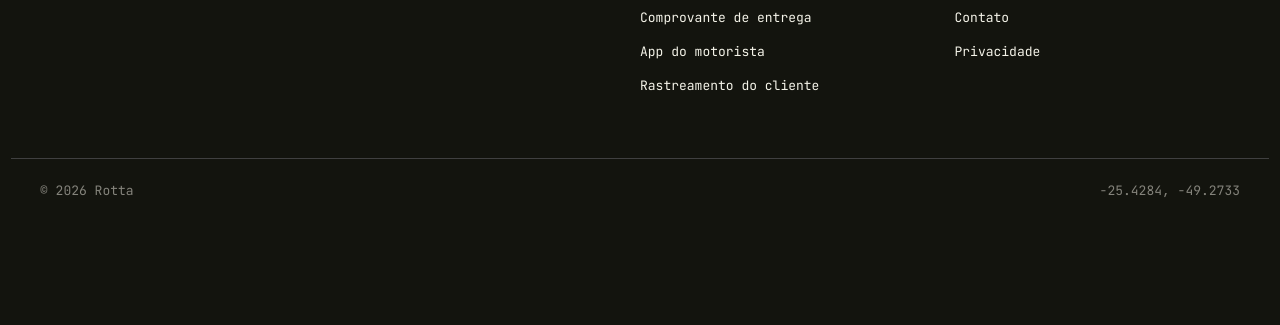
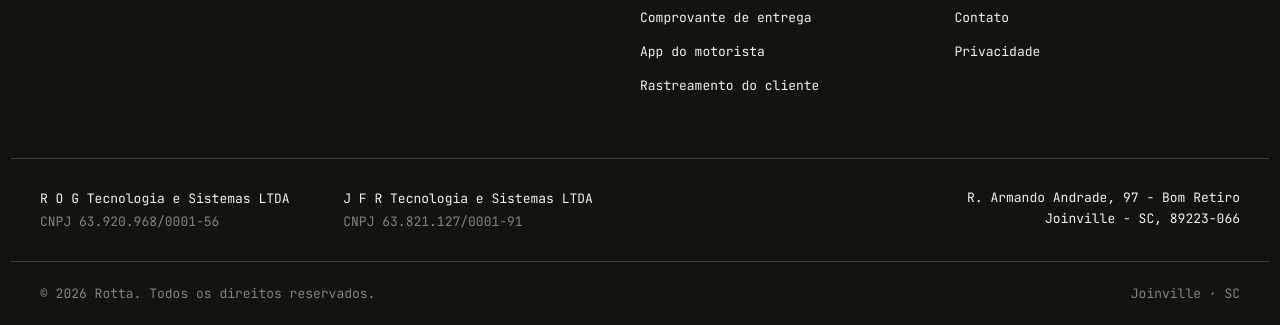
Before and after one commit to designbyluiz-source/Rotta, an Astro site: page / in a window 1280 px wide. Shown: the part 8752-9077 px from the top of the page. Before the commit the page ends 8974 px from the top, so only its background shows below. Built offline with nearby package versions, Linux system fonts and the light colour scheme; Astro itself is replaced by a stand-in of ours.

Commit message:
DADOS LP

```diff
--- a/astro.config.mjs
+++ b/astro.config.mjs
@@ -1,6 +1,6 @@
 import { defineConfig } from 'astro/config';
 
 export default defineConfig({
-  site: 'https://rotta.app',
+  site: 'https://rottainteligence.com',
   compressHTML: true,
 });
--- a/src/components/Footer.astro
+++ b/src/components/Footer.astro
@@ -1,5 +1,6 @@
 ---
 import Logo from './Logo.astro';
+import { entities, address, mapsUrl } from '../data/company';
 const year = new Date().getFullYear();
 ---
 <footer class="footer">
@@ -28,9 +29,25 @@ const year = new Date().getFullYear();
       </ul>
     </nav>
   </div>
+  <div class="container legal">
+    <ul class="entities" aria-label="Razão social">
+      {entities.map((e) => (
+        <li>
+          <span>{e.name}</span>
+          <span class="muted">CNPJ {e.cnpj}</span>
+        </li>
+      ))}
+    </ul>
+    <address>
+      <a href={mapsUrl} target="_blank" rel="noopener">
+        {address.street} - {address.district}<br />
+        {address.city} - {address.state}, {address.postalCode}
+      </a>
+    </address>
+  </div>
   <div class="container base mono muted">
-    <span>© {year} Rotta</span>
-    <span>-25.4284, -49.2733</span>
+    <span>© {year} Rotta. Todos os direitos reservados.</span>
+    <span>{address.city} · {address.state}</span>
   </div>
 </footer>
 
@@ -44,9 +61,19 @@ const year = new Date().getFullYear();
   ul { display: grid; gap: var(--spacing-7); }
   a { text-decoration: none; display: inline-block; padding: 3px 0; }
   a:hover { text-decoration: underline; text-underline-offset: 4px; }
+  .legal { display: grid; grid-template-columns: 2fr 2fr; gap: var(--spacing-29); padding-block: var(--spacing-29); border-top: 1px solid var(--color-iron-filings); }
+  .entities { display: grid; grid-template-columns: 1fr 1fr; gap: var(--spacing-21); }
+  .entities li { display: grid; gap: 2px; }
+  address { font-style: normal; justify-self: end; text-align: right; }
+  address a { padding: 0; line-height: 1.6; }
   .base { display: flex; justify-content: space-between; gap: var(--spacing-14); padding-block: var(--spacing-21); border-top: 1px solid var(--color-iron-filings); }
   @media (max-width: 720px) {
     .grid { grid-template-columns: 1fr 1fr; }
     .brand { grid-column: 1 / -1; }
+    .legal, .entities { grid-template-columns: 1fr; }
+    address { justify-self: start; text-align: left; }
+  }
+  @media (max-width: 480px) {
+    .base { flex-direction: column; }
   }
 </style>
--- /dev/null
+++ b/src/data/company.ts
@@ -0,0 +1,29 @@
+export const site = {
+  name: 'Rotta',
+  url: 'https://rottainteligence.com',
+};
+
+export interface LegalEntity {
+  name: string;
+  cnpj: string;
+}
+
+export const entities: LegalEntity[] = [
+  { name: 'R O G Tecnologia e Sistemas LTDA', cnpj: '63.920.968/0001-56' },
+  { name: 'J F R Tecnologia e Sistemas LTDA', cnpj: '63.821.127/0001-91' },
+];
+
+export const address = {
+  street: 'R. Armando Andrade, 97',
+  district: 'Bom Retiro',
+  city: 'Joinville',
+  state: 'SC',
+  postalCode: '89223-066',
+  country: 'BR',
+};
+
+export const addressLine = `${address.street} - ${address.district}, ${address.city} - ${address.state}, ${address.postalCode}`;
+
+export const mapsUrl = `https://www.google.com/maps/search/?api=1&query=${encodeURIComponent(
+  `${address.street}, ${address.district}, ${address.city} - ${address.state}, ${address.postalCode}`,
+)}`;
--- a/src/layouts/Base.astro
+++ b/src/layouts/Base.astro
@@ -1,7 +1,30 @@
 ---
 import '../styles/global.css';
+import { site, entities, address } from '../data/company';
 interface Props { title: string; description: string; }
 const { title, description } = Astro.props;
+const canonical = new URL(Astro.url.pathname, site.url).href;
+const orgLd = {
+  '@context': 'https://schema.org',
+  '@type': 'Organization',
+  name: site.name,
+  url: site.url,
+  logo: `${site.url}/icon-512.png`,
+  address: {
+    '@type': 'PostalAddress',
+    streetAddress: address.street,
+    addressLocality: address.city,
+    addressRegion: address.state,
+    postalCode: address.postalCode,
+    addressCountry: address.country,
+  },
+  subOrganization: entities.map((e) => ({
+    '@type': 'Organization',
+    legalName: e.name,
+    taxID: e.cnpj,
+    address: { '@type': 'PostalAddress', streetAddress: `${address.street}, ${address.district}`, addressLocality: address.city, addressRegion: address.state, postalCode: address.postalCode, addressCountry: address.country },
+  })),
+};
 ---
 <!doctype html>
 <html lang="pt-BR">
@@ -14,6 +37,11 @@ const { title, description } = Astro.props;
     <meta property="og:title" content={title} />
     <meta property="og:description" content={description} />
     <meta property="og:type" content="website" />
+    <meta property="og:url" content={canonical} />
+    <meta property="og:site_name" content={site.name} />
+    <meta property="og:locale" content="pt_BR" />
+    <link rel="canonical" href={canonical} />
+    <script type="application/ld+json" set:html={JSON.stringify(orgLd)} />
     <link rel="icon" href="/favicon.ico?v=rotta1" sizes="48x48" />
     <link rel="icon" type="image/svg+xml" href="/favicon.svg?v=rotta1" />
     <link rel="apple-touch-icon" href="/apple-touch-icon.png?v=rotta1" />
```
